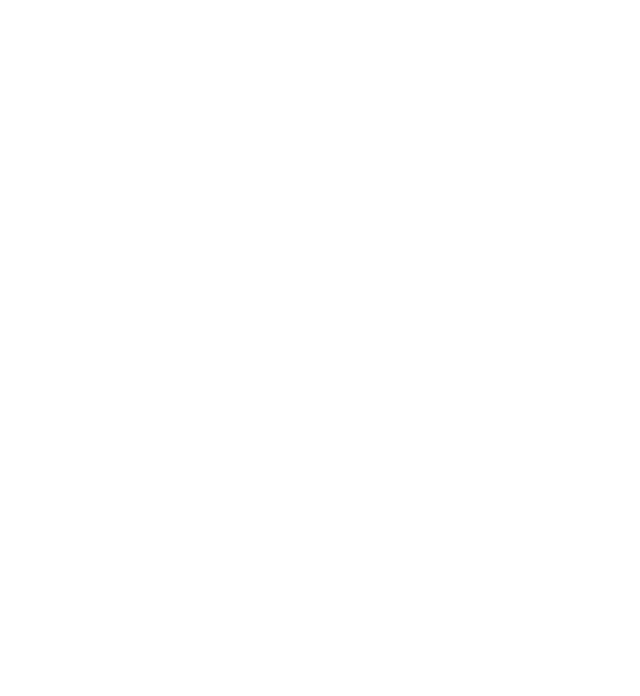
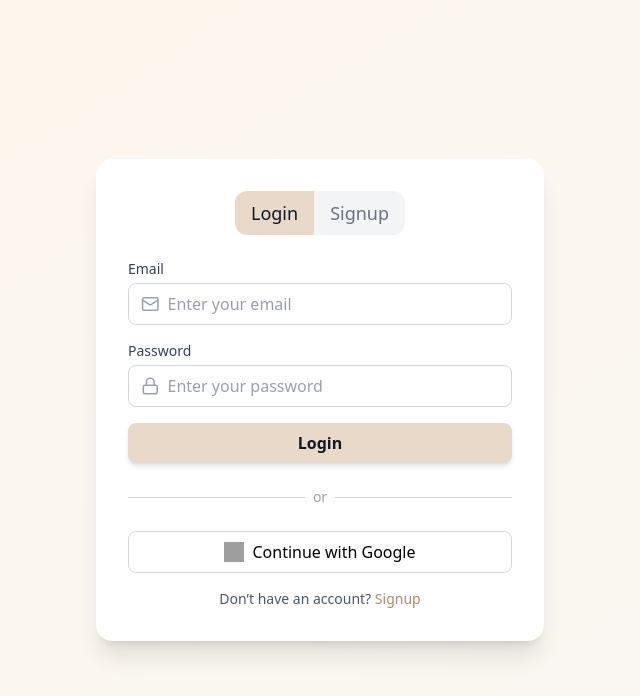
Before and after one commit to harshgajera101/MindEase, a React (Vite) app in the folder frontend/: page /login in a window 1280 px wide. Before the commit this address had no page. Shown: the top 696 px of the page, without its empty margins (320-960 px from the left). Built offline with nearby package versions, Linux system fonts and the light colour scheme; grey boxes are pictures that could not be loaded.

Commit message:
feat: Add Login/Signup page and integrate BackToTop component across multiple pages

```diff
--- a/frontend/src/App.tsx
+++ b/frontend/src/App.tsx
@@ -6,6 +6,7 @@ import Anxiety from "./pages/Anxiety";
 import Chat from "./pages/Chat";
 import Blog from "./pages/Blog";
 import Support from "./pages/Support";
+import LoginSignup from "./pages/LoginSignup.jsx";
 
 function App() {
   return (
@@ -17,6 +18,7 @@ function App() {
       <Route path="/chat" element={<Chat />} />
       <Route path="/blog" element={<Blog />} />
       <Route path="/support" element={<Support />} />
+      <Route path="/login" element={<LoginSignup />} />
     </Routes>
   );
 }
--- /dev/null
+++ b/frontend/src/components/BackToTop.tsx
@@ -0,0 +1,21 @@
+import {ArrowUp} from "lucide-react";
+
+export default function BackToTop() {
+  const scrollToTop = () => {
+    window.scrollTo({ top: 0, behavior: "smooth" });
+  };
+
+  return (
+    <>
+      {/* Bottom */}
+      <div className="text-center py-4 border-gray-300">
+        <button
+          onClick={scrollToTop}
+          className="mt-6 flex items-center justify-center mx-auto px-4 py-2 bg-gray-200 rounded-full hover:bg-gray-300"
+        >
+          <ArrowUp size={18} className="mr-2" /> Back to Top
+        </button>
+      </div>
+    </>
+  );
+}
--- a/frontend/src/components/Navbar.tsx
+++ b/frontend/src/components/Navbar.tsx
@@ -89,6 +89,13 @@ export default function Navbar() {
               <span className="relative z-10">Support</span>
               <span className="absolute bottom-0 left-0 w-0 h-0.5 bg-amber-200 group-hover:w-full transition-all duration-200"></span>
             </a>
+             <a
+              href="/login"
+              className="relative hover:text-amber-200 transition-all duration-200 group"
+            >
+              <span className="relative z-10">Sign-in</span>
+              <span className="absolute bottom-0 left-0 w-0 h-0.5 bg-amber-200 group-hover:w-full transition-all duration-200"></span>
+            </a>
           </div>
 
           {/* Mobile Toggle */}
--- a/frontend/src/pages/About.tsx
+++ b/frontend/src/pages/About.tsx
@@ -1,5 +1,6 @@
 // src/pages/About.tsx
 import Navbar from "../components/Navbar";
+import Footer from "../components/Footer";
 
 export default function About() {
   return (
@@ -45,6 +46,7 @@ export default function About() {
           </div>
         </section>
       </div>
+      <Footer/>
     </>
   );
 }
--- a/frontend/src/pages/Anxiety.tsx
+++ b/frontend/src/pages/Anxiety.tsx
@@ -1,6 +1,7 @@
 import { useEffect } from "react";
 import Navbar from "../components/Navbar";
 import Footer from "../components/Footer";
+import BackToTop from "../components/BackToTop";
 import {
   Heart,
   Brain,
@@ -356,6 +357,8 @@ export default function Anxiety() {
             ))}
           </div>
         </div>
+        {/* Bottom */}
+      <BackToTop/>
       </section>
 
       {/* Footer */}
--- a/frontend/src/pages/Blog.tsx
+++ b/frontend/src/pages/Blog.tsx
@@ -1,6 +1,7 @@
 // src/pages/Blog.tsx
 
 import Navbar from "../components/Navbar";
+import Footer from "../components/Footer";
 
 export default function Blog() {
   const posts = [
@@ -58,6 +59,7 @@ export default function Blog() {
           ))}
         </section>
       </div>
+      <Footer/>
     </>
   );
 }
--- a/frontend/src/pages/Chat.tsx
+++ b/frontend/src/pages/Chat.tsx
@@ -1,6 +1,7 @@
 // src/pages/Chat.tsx
 import { useState } from "react";
 import Navbar from "../components/Navbar";
+import Footer from "../components/Footer";
 
 export default function Chat() {
   const [messages, setMessages] = useState<{ text: string; sender: string }[]>(
@@ -77,6 +78,8 @@ export default function Chat() {
           </div>
         </div>
       </div>
+      {/* Footer */}
+      <Footer/>
     </>
   );
 }
--- a/frontend/src/pages/Home.tsx
+++ b/frontend/src/pages/Home.tsx
@@ -2,6 +2,7 @@
 import { useState } from "react";
 import Navbar from "../components/Navbar";
 import Footer from "../components/Footer";
+import BackToTop from "../components/BackToTop";
 
 const faqs = [
   { q: "Do I need to create an account?", a: "No, MindEase works instantly without requiring you to sign up or log in." },
@@ -137,6 +138,8 @@ export default function Home() {
             </div>
           ))}
         </div>
+        {/* Bottom */}
+      <BackToTop/>
       </section>
 
       {/* Footer */}
--- /dev/null
+++ b/frontend/src/pages/LoginSignup.jsx
@@ -0,0 +1,149 @@
+import { useState } from "react";
+import { Mail, Lock, User } from "lucide-react";
+
+export default function LoginSignup() {
+  const [isLogin, setIsLogin] = useState(true);
+
+  return (
+    <div className="min-h-screen flex items-center justify-center bg-gradient-to-br from-[#fdf6ec] to-[#f9f7f3] px-4">
+      <div className="w-full max-w-md bg-white shadow-xl rounded-2xl p-8">
+        {/* Tabs */}
+        <div className="flex justify-center mb-6">
+          <button
+            className={`px-4 py-2 text-lg font-medium rounded-l-xl transition ${
+              isLogin
+                ? "bg-[#e8d9c9] text-gray-900"
+                : "bg-gray-100 text-gray-500"
+            }`}
+            onClick={() => setIsLogin(true)}
+          >
+            Login
+          </button>
+          <button
+            className={`px-4 py-2 text-lg font-medium rounded-r-xl transition ${
+              !isLogin
+                ? "bg-[#e8d9c9] text-gray-900"
+                : "bg-gray-100 text-gray-500"
+            }`}
+            onClick={() => setIsLogin(false)}
+          >
+            Signup
+          </button>
+        </div>
+
+        {/* Form */}
+        <form className="space-y-4">
+          {!isLogin && (
+            <div>
+              <label className="block text-sm font-medium text-gray-700 mb-1">
+                Username
+              </label>
+              <div className="flex items-center border border-gray-300 rounded-lg px-3 py-2">
+                <User className="h-5 w-5 text-gray-400 mr-2" />
+                <input
+                  type="text"
+                  placeholder="Enter your username"
+                  className="w-full outline-none text-gray-700"
+                />
+              </div>
+            </div>
+          )}
+
+          <div>
+            <label className="block text-sm font-medium text-gray-700 mb-1">
+              Email
+            </label>
+            <div className="flex items-center border border-gray-300 rounded-lg px-3 py-2">
+              <Mail className="h-5 w-5 text-gray-400 mr-2" />
+              <input
+                type="email"
+                placeholder="Enter your email"
+                className="w-full outline-none text-gray-700"
+              />
+            </div>
+          </div>
+
+          <div>
+            <label className="block text-sm font-medium text-gray-700 mb-1">
+              Password
+            </label>
+            <div className="flex items-center border border-gray-300 rounded-lg px-3 py-2">
+              <Lock className="h-5 w-5 text-gray-400 mr-2" />
+              <input
+                type="password"
+                placeholder="Enter your password"
+                className="w-full outline-none text-gray-700"
+              />
+            </div>
+          </div>
+
+          {/* Confirm Password only for Signup */}
+          {!isLogin && (
+            <div>
+              <label className="block text-sm font-medium text-gray-700 mb-1">
+                Confirm Password
+              </label>
+              <div className="flex items-center border border-gray-300 rounded-lg px-3 py-2">
+                <Lock className="h-5 w-5 text-gray-400 mr-2" />
+                <input
+                  type="password"
+                  placeholder="Re-enter your password"
+                  className="w-full outline-none text-gray-700"
+                />
+              </div>
+            </div>
+          )}
+
+          <button
+            type="submit"
+            className="w-full bg-[#e8d9c9] text-gray-900 font-semibold py-2 rounded-lg shadow-md hover:bg-[#d9c2a9] transition"
+          >
+            {isLogin ? "Login" : "Signup"}
+          </button>
+        </form>
+
+        {/* Divider */}
+        <div className="flex items-center my-6">
+          <hr className="flex-grow border-t border-gray-300" />
+          <span className="mx-2 text-gray-400 text-sm">or</span>
+          <hr className="flex-grow border-t border-gray-300" />
+        </div>
+
+        {/* Google Login (Optional) */}
+        <button className="w-full border border-gray-300 flex items-center justify-center py-2 rounded-lg hover:bg-gray-50 transition">
+          <img
+            src="https://upload.wikimedia.org/wikipedia/commons/4/4e/Gmail_Icon.png"
+            alt="Google"
+            className="h-5 w-5 mr-2"
+          />
+          Continue with Google
+        </button>
+
+        {/* Switch Auth */}
+        <p className="text-center text-sm text-gray-600 mt-4">
+          {isLogin ? (
+            <>
+              Don’t have an account?{" "}
+              <span
+                className="text-[#b08868] font-medium cursor-pointer hover:underline"
+                onClick={() => setIsLogin(false)}
+              >
+                Signup
+              </span>
+            </>
+          ) : (
+            <>
+              Already have an account?{" "}
+              <span
+                className="text-[#b08868] font-medium cursor-pointer hover:underline"
+                onClick={() => setIsLogin(true)}
+              >
+                Login
+              </span>
+            </>
+          )}
+        </p>
+      </div>
+    </div>
+  );
+}
```
Also changed, not shown: frontend/src/pages/Depression.tsx (+76 -38 lines), frontend/src/pages/Support.tsx (+28 -7 lines).
